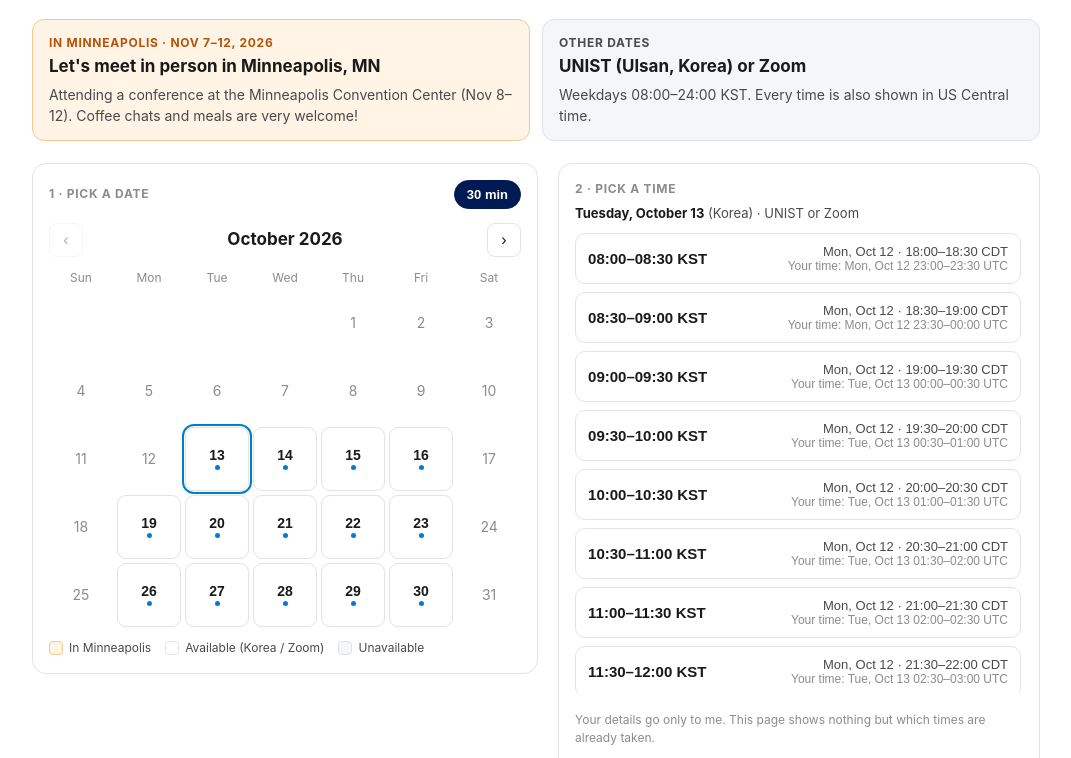
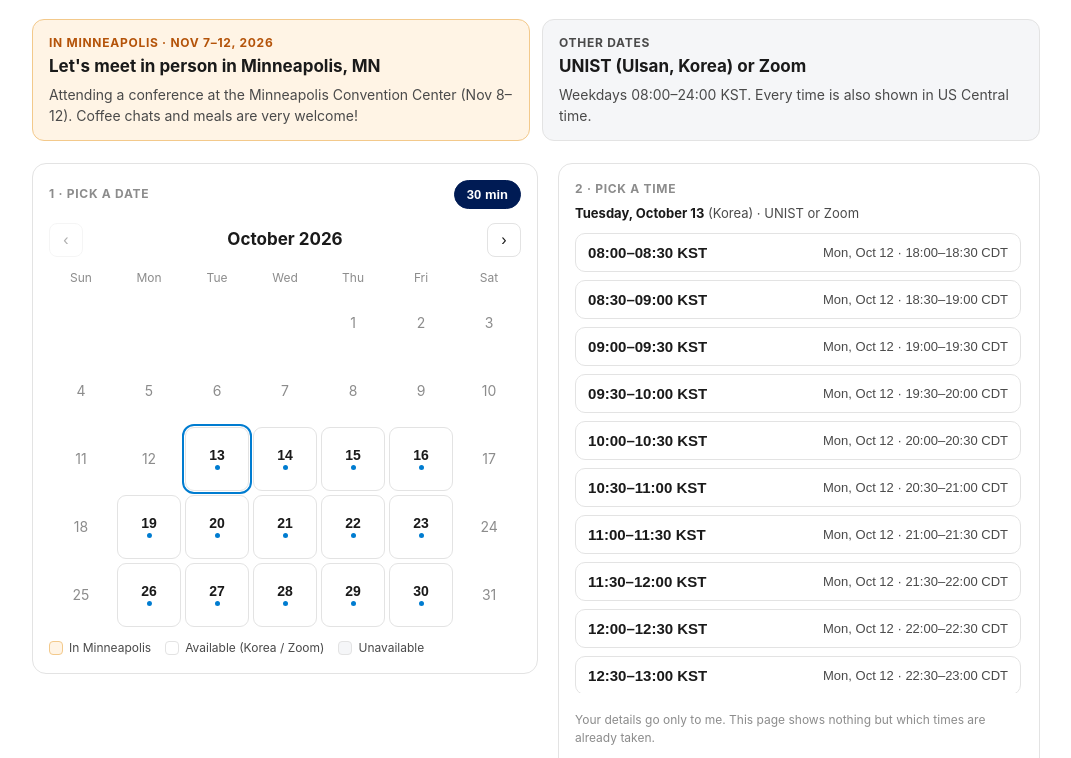
Before and after one commit to YunaH-lab/Meet, a plain HTML site: page index.html in a window 1280 px wide. Both pictures are taken after a click on the button "13". Shown: the part 94-852 px from the top of the page, without its empty margins (104-1175 px from the left). Drawn offline with Linux system fonts and the light colour scheme; no server answers.

Commit message:
Add files via upload

```diff
--- a/index.html
+++ b/index.html
@@ -309,7 +309,7 @@ function showTimes() {
     b.type = "button"; b.className = "slot"; b.setAttribute("aria-pressed", "false");
     const main = r.kind === "mn" ? US : KR, other = main === US ? KR : US;
     const otherTxt = `${shortDay(s, other)} · ${hm(s, other)}–${hm(e, other)} ${tzAbbr(s, other)}`;
-    const mine = viewerTZ !== KR && viewerTZ !== US ? `<div class="t3">Your time: ${shortDay(s, viewerTZ)} ${hm(s, viewerTZ)}–${hm(e, viewerTZ)} ${tzAbbr(s, viewerTZ)}</div>` : "";
+    const mine = "";
     b.innerHTML = `<span class="t1">${hm(s, main)}–${hm(e, main)} ${tzAbbr(s, main)}</span><span><div class="t2">${otherTxt}</div>${mine}</span>`;
     b.onclick = () => { selSlot = s; openForm(); };
     box.appendChild(b);
```
